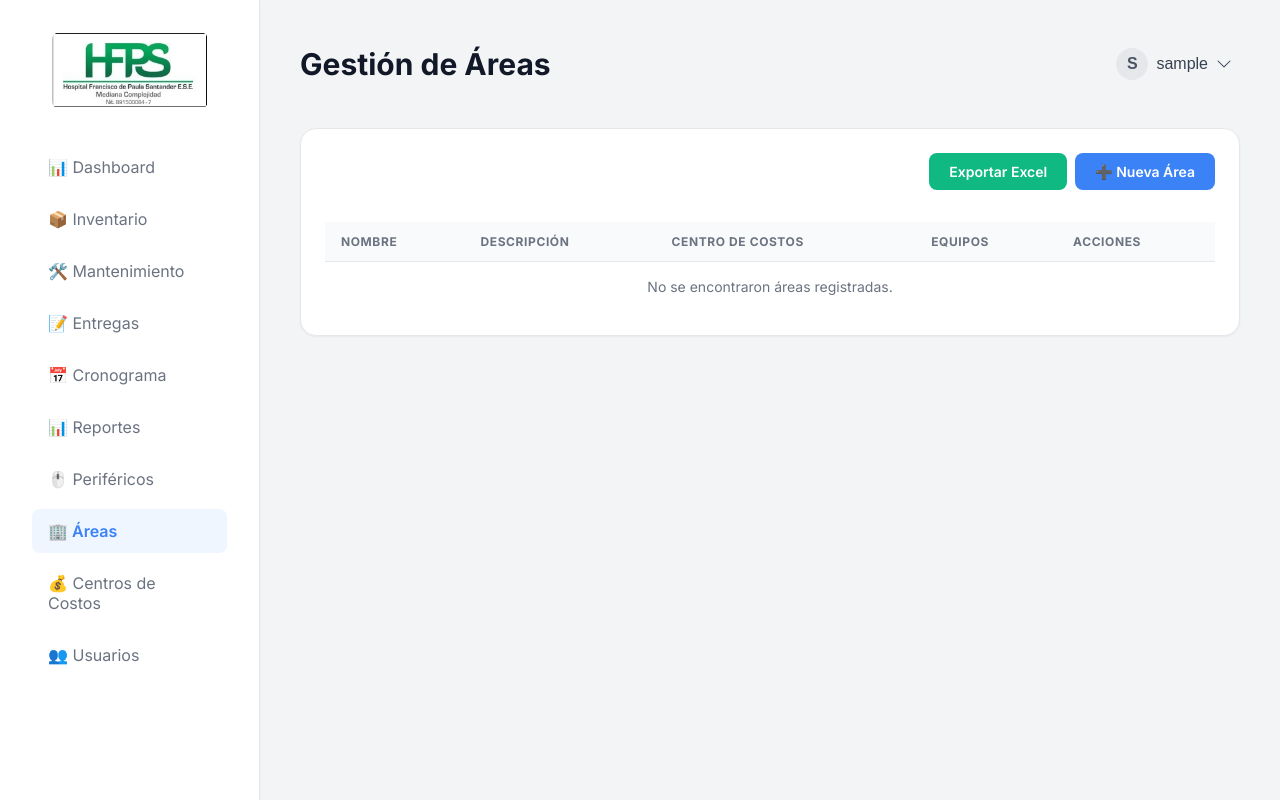
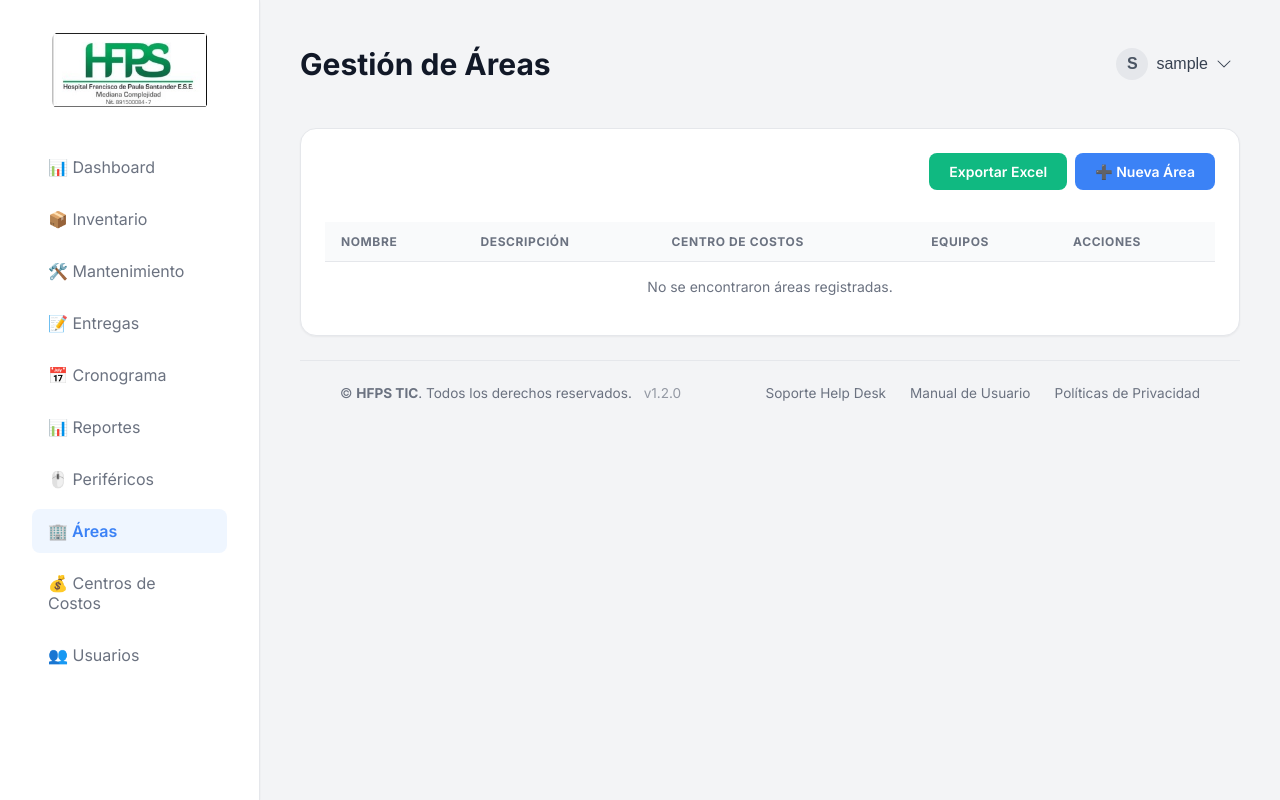
Before and after one commit to EverDuvan/hfps_tic, a Django app: page /inventory/areas/ in a window 1280 px wide. Run offline with Django 5.2, Linux system fonts and the light colour scheme; the visitor is signed in with stand-in values (Sample User, id 1); data that the repository does not hold is empty; parts of the project's set-up code (start-up, migrations or seed data) failed here and were passed over.

Commit message:
feat: Add application footer with copyright, version, and navigation links, including responsive styling.

```diff
--- a/inventory/templates/inventory/base.html
+++ b/inventory/templates/inventory/base.html
@@ -128,6 +128,18 @@
 
         {% block content %}
         {% endblock %}
+
+        <footer class="app-footer">
+            <div>
+                &copy; {{ now|date:"Y" }} <strong>HFPS TIC</strong>. Todos los derechos reservados. <span
+                    style="margin-left: 0.5rem; opacity: 0.7;">v1.2.0</span>
+            </div>
+            <div class="footer-links">
+                <a href="#">Soporte Help Desk</a>
+                <a href="#">Manual de Usuario</a>
+                <a href="#">Políticas de Privacidad</a>
+            </div>
+        </footer>
     </main>
 
     <script src="{% static 'js/main.js' %}"></script>
--- a/static/css/main.css
+++ b/static/css/main.css
@@ -260,3 +260,39 @@ tr:last-child td {
     margin-left: 1.5rem;
     margin-top: 0.5rem;
 }
+/* Footer */
+.app-footer {
+    margin-top: auto;
+    border-top: 1px solid var(--border-color);
+    padding: 1.5rem 2.5rem;
+    display: flex;
+    justify-content: space-between;
+    align-items: center;
+    color: var(--text-muted);
+    font-size: 0.85rem;
+    background-color: var(--bg-color);
+}
+
+.footer-links {
+    display: flex;
+    gap: 1.5rem;
+}
+
+.footer-links a {
+    color: var(--text-muted);
+    text-decoration: none;
+    transition: color 0.2s ease;
+}
+
+.footer-links a:hover {
+    color: var(--primary);
+}
+
+@media (max-width: 768px) {
+    .app-footer {
+        flex-direction: column;
+        gap: 1rem;
+        text-align: center;
+        padding: 1.5rem;
+    }
+}
```
